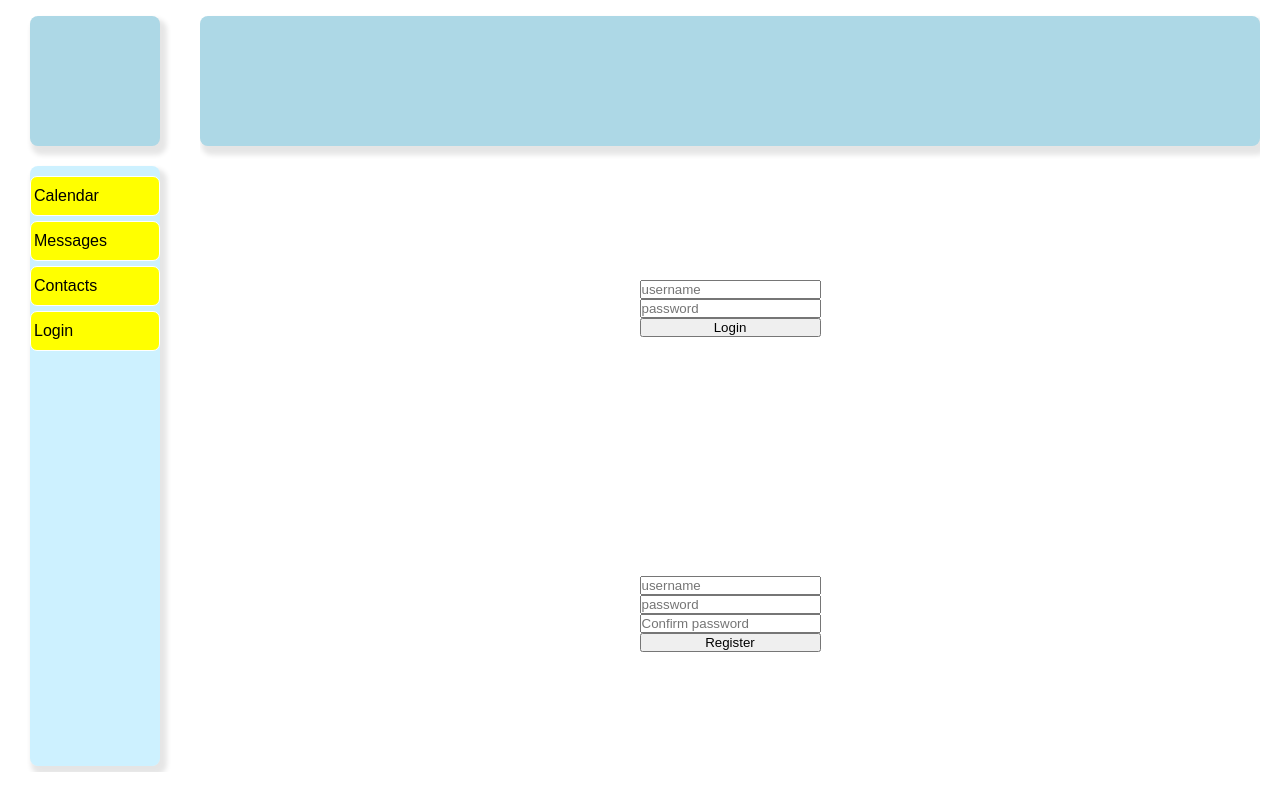
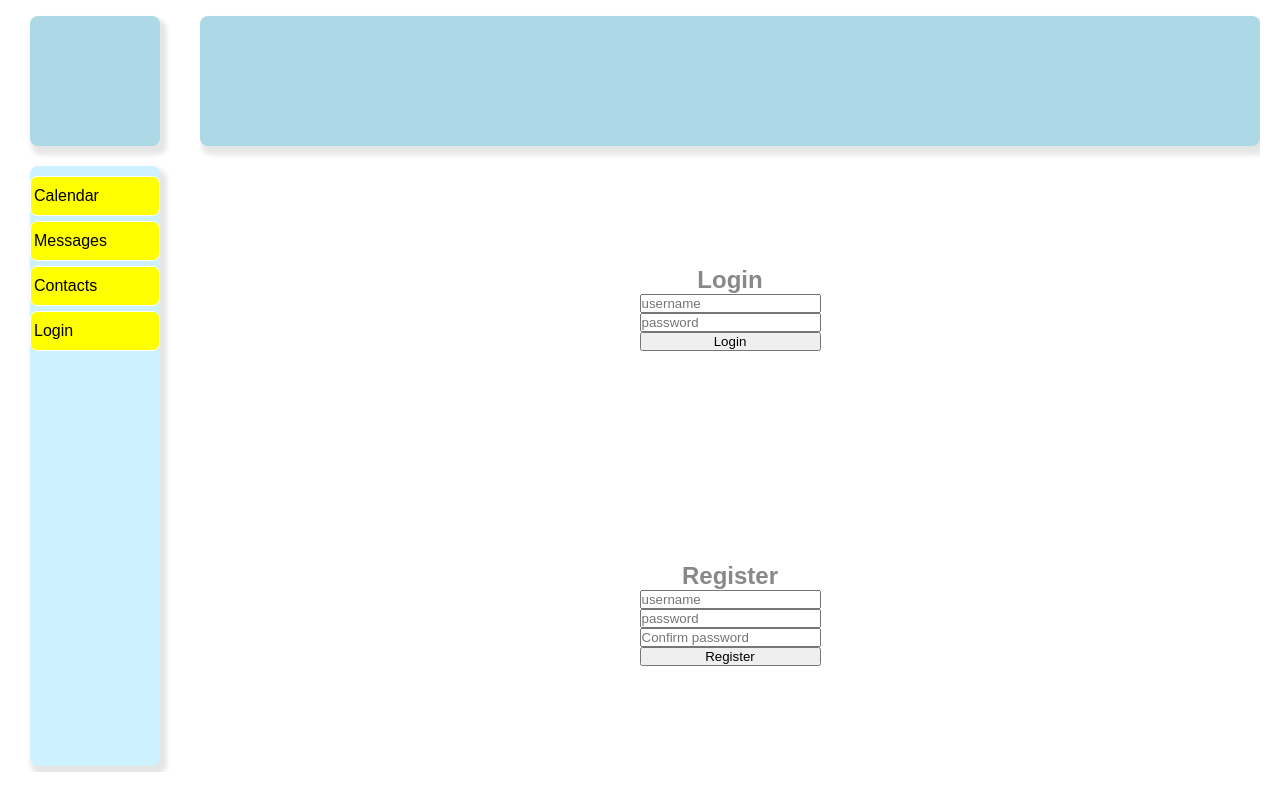
Before and after one commit to LaneLR/calendar-app, a Next.js app: page /login in a window 1280 px wide. Built offline with nearby package versions, Linux system fonts and the light colour scheme.

Commit message:
add new state, adjustments to login/register

```diff
--- a/src/app/login/page.js
+++ b/src/app/login/page.js
@@ -9,21 +9,21 @@ const LoginWrapper = styled.div`
   justify-content: center;
   align-items: center;
   height: 100%;
-  flexdirection: "column";
+  flex-direction: column;
 `;
 
 export default function LoginPage() {
-  const { loginUser, setUser, user } = useCalendar();
+  const { loginUser } = useCalendar();
   const [loginData, setLoginData] = useState({
     username: "",
     password: "",
-    confirmPassword: "",
   });
   const [registerData, setRegisterData] = useState({
     username: "",
     password: "",
     confirmPassword: "",
   });
+  const [error, setError] = useState(null);
   const router = useRouter();
 
   const handleLoginChange = (e) => {
@@ -42,8 +42,10 @@ export default function LoginPage() {
 
   const handleLoginUser = async (e) => {
     e.preventDefault();
+    setError(null);
+
     try {
-      const res = await fetch(`/api/login`, {
+      const res = await fetch("/api/login", {
         method: "POST",
         headers: { "Content-Type": "application/json" },
         body: JSON.stringify(loginData),
@@ -51,21 +53,25 @@ export default function LoginPage() {
 
       const data = await res.json();
 
-      if (!res.ok) {
-        console.error({ error: "Response was bad" });
+      if (!res.ok || data.error) {
+        setError(data.error || "Login failed");
+        return;
       }
+
       if (data.user) {
         loginUser(data.user);
-        setRegisterData({ username: "", password: "" });
+        setLoginData({ username: "", password: "" });
         router.push("/");
       }
     } catch (err) {
-      console.error("error occurred: ", err);
+      setError("Something went wrong during login");
+      console.error(err);
     }
   };
 
   const handleCreateUser = async (e) => {
     e.preventDefault();
+    setError(null);
 
     if (registerData.password !== registerData.confirmPassword) {
       setError("Passwords do not match");
@@ -73,7 +79,7 @@ export default function LoginPage() {
     }
 
     try {
-      const res = await fetch(`/api/register`, {
+      const res = await fetch("/api/register", {
         method: "POST",
         headers: { "Content-Type": "application/json" },
         body: JSON.stringify({
@@ -84,25 +90,30 @@ export default function LoginPage() {
 
       const data = await res.json();
 
-      if (!res.ok) {
-        console.error({ error: data.error || "Something happened during registration" });
+      if (!res.ok || data.error) {
+        setError(data.error || "Registration failed");
+        return;
       }
 
       if (data.user) {
         loginUser(data.user);
         setRegisterData({ username: "", password: "", confirmPassword: "" });
         router.push("/");
-      } else {
-        console.log("didnt work");
       }
     } catch (err) {
-      console.error("error occurred: ", err);
+      setError("Something went wrong during registration");
+      console.error(err);
     }
   };
 
   return (
     <>
       <LoginWrapper>
+        <h2>Login</h2>
+
+        {/* for error handling */}
+        {error && <p style={{ color: "red" }}>{error}</p>}
+
         <form
           onSubmit={handleLoginUser}
           style={{ display: "flex", flexDirection: "column" }}
@@ -126,7 +137,12 @@ export default function LoginPage() {
           <button type="submit">Login</button>
         </form>
       </LoginWrapper>
+
       <LoginWrapper>
+        <h2>Register</h2>
+
+        {error && <p style={{ color: "red" }}>{error}</p>}
+
         <form
           onSubmit={handleCreateUser}
           style={{ display: "flex", flexDirection: "column" }}
--- a/src/components/Sidebar.jsx
+++ b/src/components/Sidebar.jsx
@@ -45,7 +45,7 @@ const SidebarTab = styled(Link)`
 `;
 
 export default function Sidebar({ children }) {
-  const { user, logoutUser } = useCalendar();
+  const { isLoggedIn, logoutUser } = useCalendar();
 
   return (
     <>
@@ -54,7 +54,7 @@ export default function Sidebar({ children }) {
           <SidebarTab href="/">Calendar</SidebarTab>
           <SidebarTab href="/messages">Messages</SidebarTab>
           <SidebarTab href="/contacts">Contacts</SidebarTab>
-          {user.username !== "" ? (
+          {isLoggedIn ? (
             <SidebarTab><button style={{border: 'hidden'}} onClick={(e) => { e.preventDefault(); logoutUser(); }}>Logout</button></SidebarTab>
           ) : (
             <SidebarTab href="/login">Login</SidebarTab>
--- a/src/context/CalendarContext.js
+++ b/src/context/CalendarContext.js
@@ -13,11 +13,13 @@ export function CalendarProvider({ children }) {
     username: "",
     password: "",
   });
+  const [isLoggedIn, setIsLoggedIn] = useState(false);
 
-  const router = useRouter()
+  const router = useRouter();
 
   const loginUser = (userData) => {
     setUser(userData);
+    setIsLoggedIn(true);
   };
 
   const logoutUser = () => {
@@ -25,7 +27,8 @@ export function CalendarProvider({ children }) {
       username: "",
       password: "",
     });
-    router.push('/')
+    setIsLoggedIn(false);
+    router.push("/");
   };
 
   const addEvent = (newEvent) => {
@@ -53,17 +56,17 @@ export function CalendarProvider({ children }) {
   };
 
   return (
-    <>
     <CalendarContext.Provider
       value={{
         events,
         messages,
         contacts,
         user,
+        isLoggedIn,
+        loginUser,
+        logoutUser,
         selectedDate,
         setSelectedDate,
-          loginUser,
-          logoutUser,
         addContact,
         addMessage,
         deleteContact,
@@ -74,7 +77,6 @@ export function CalendarProvider({ children }) {
     >
       {children}
     </CalendarContext.Provider>
-    </>
   );
 }
 
```
Lines whose indentation alone changed are shown as unchanged.
